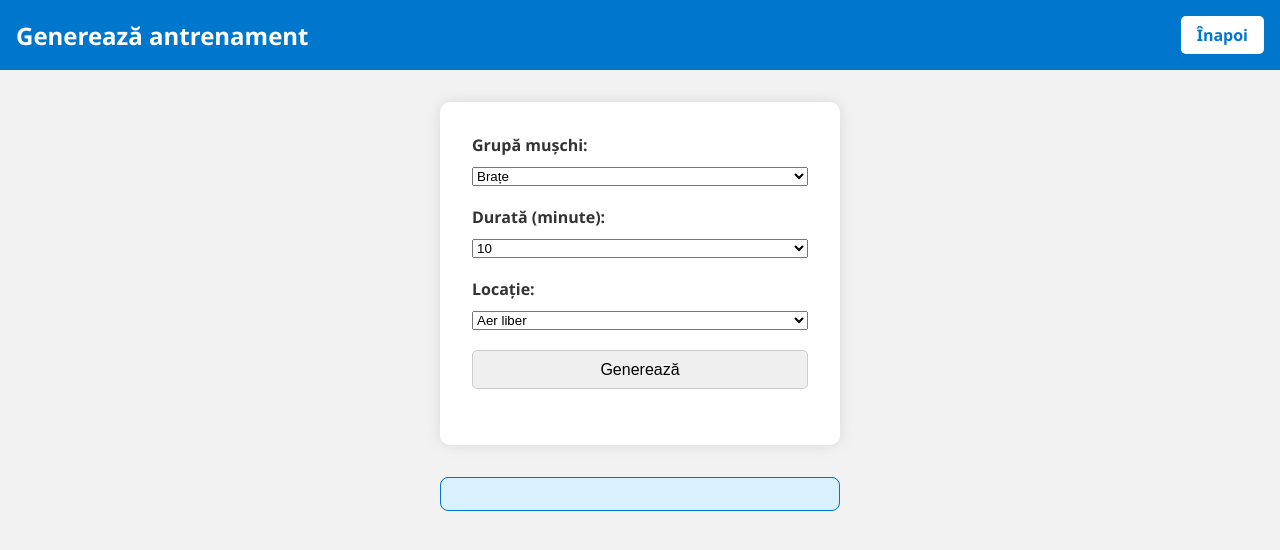
After one commit to alexnec29/web-nectwins, a PHP site: page /generate.php in a window 1280 px wide. The commit adds this page. Shown: the top 550 px of the page. Run offline with PHP 8.4, Linux system fonts and the light colour scheme.

Commit message:
Structuring Pages

```diff
--- /dev/null
+++ b/src/css/generate.css
@@ -0,0 +1,31 @@
+
+form {
+    max-width: 400px;
+    margin: 2em auto;
+    background: white;
+    padding: 2em;
+    border-radius: 10px;
+    box-shadow: 0 0 15px rgba(0,0,0,0.1);
+  }
+
+  form label {
+    display: block;
+    margin-bottom: 0.5em;
+    font-weight: 600;
+  }
+
+  form select, form button {
+    width: 100%;
+    margin-bottom: 1.5em;
+  }
+
+  #result {
+    max-width: 400px;
+    margin: 1em auto;
+    padding: 1em;
+    background-color: #d9f0ff;
+    border: 1px solid #0077cc;
+    border-radius: 8px;
+    font-weight: 600;
+    text-align: center;
+  }
--- a/src/css/styles.css
+++ b/src/css/styles.css
@@ -26,3 +26,76 @@ a {
 a:hover {
   text-decoration: underline;
 }
+
+nav {
+  background-color: #0077cc;
+  color: white;
+  padding: 1em;
+  display: flex;
+  justify-content: space-between;
+  align-items: center;
+}
+
+nav h1 {
+  font-size: 1.5rem;
+}
+
+nav a {
+  background-color: white;
+  color: #0077cc;
+  padding: 0.5em 1em;
+  border-radius: 5px;
+  font-weight: 600;
+  transition: background-color 0.3s ease;
+}
+
+nav a:hover {
+  background-color: #005fa3;
+  color: white;
+}
+
+button.card-button {
+  cursor: pointer;
+  width: 100%;
+  border: none;
+  background-color: #0077cc;
+  color: white;
+  font-weight: 700;
+  padding: 1em;
+  border-radius: 10px;
+  transition: background-color 0.3s ease;
+}
+
+button.card-button:hover {
+  background-color: #005fa3;
+}
+
+.grid {
+  display: flex;
+  gap: 2em;
+  padding: 2em;
+  justify-content: center;
+}
+
+.card {
+  background: white;
+  border-radius: 10px;
+  box-shadow: 0 0 10px rgba(0,0,0,0.1);
+  padding: 1em;
+  width: 200px;
+  text-align: center;
+}
+
+.card img {
+  max-width: 100%;
+  height: auto;
+  margin-top: 1em;
+}
+
+footer {
+  text-align: center;
+  padding: 1em;
+  background-color: #eaeaea;
+  font-size: 0.9rem;
+  margin-top: 3em;
+}
--- /dev/null
+++ b/src/generate.php
@@ -0,0 +1,52 @@
+<!DOCTYPE html>
+<html>
+<head>
+    <meta charset="UTF-8">
+    <title>Generare Antrenament | FitFlow</title>
+    <link rel="stylesheet" href="css/styles.css">
+    <link rel="stylesheet" href="css/generate.css">
+</head>
+<body>
+    <nav>
+        <h1>Generează antrenament</h1>
+        <a href="principal.php">Înapoi</a>
+    </nav>
+
+    <form id="generateForm">
+        <label for="muscleGroup">Grupă mușchi:</label>
+        <select id="muscleGroup" name="muscleGroup">
+            <option value="arms">Brațe</option>
+            <option value="legs">Picioare</option>
+            <option value="abs">Abdomen</option>
+            <option value="back">Spate</option>
+        </select>
+
+        <label for="duration">Durată (minute):</label>
+        <select id="duration" name="duration">
+            <option value="10">10</option>
+            <option value="20">20</option>
+            <option value="30">30</option>
+        </select>
+
+        <label for="location">Locație:</label>
+        <select id="location" name="location">
+            <option value="outdoor">Aer liber</option>
+            <option value="home">Acasă</option>
+        </select>
+
+        <button type="submit">Generează</button>
+    </form>
+
+    <div id="result"></div>
+
+    <script>
+        document.getElementById('generateForm').addEventListener('submit', function(e) {
+            e.preventDefault();
+            const muscleGroup = document.getElementById('muscleGroup').value;
+            const duration = document.getElementById('duration').value;
+            const location = document.getElementById('location').value;
+            document.getElementById('result').innerHTML = `<p>Rutina generată pentru ${muscleGroup} de ${duration} minute, la ${location}.</p>`;
+        });
+    </script>
+</body>
+</html>
```
Also changed, not shown: src/css/statistics.css (added, +31 -0 lines), src/css/workouts.css (added, +32 -0 lines), src/statistics.php (added, +27 -0 lines), src/workouts.php (added, +28 -0 lines).
